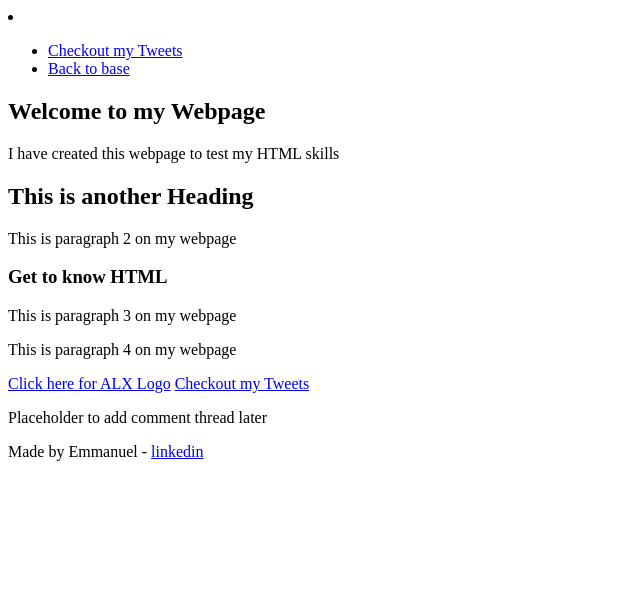
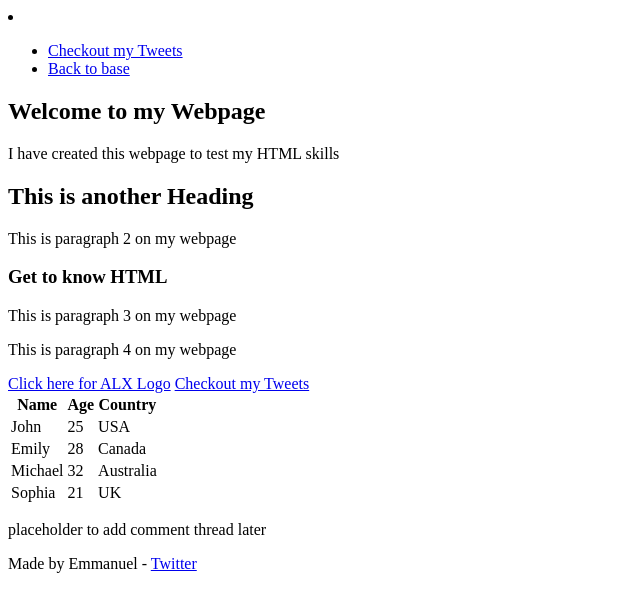
Before and after one commit to Manu-baraka/My_First_Portfolio, a plain HTML site: page html_basic/index.html in a window 1280 px wide. Shown: the whole page, without its empty margins (0-640 px from the left). Drawn offline with Linux system fonts and the light colour scheme.

Commit message:
Added tables to my file

```diff
--- a/html_basic/index.html
+++ b/html_basic/index.html
@@ -26,16 +26,42 @@
 
           <a href="https://i.ibb.co/gTDZZT8/ALX-Logo-07.png">Click here for ALX Logo</a>
           <a href="/tweets.html">Checkout my Tweets</a>
-
+    <table>
+        <thead>
+          <tr>
+            <th>Name</th>
+            <th>Age</th>
+            <th>Country</th>
+          </tr>
+          <tr>
+            <td>John</td>
+            <td>25</td>
+            <td>USA</td>
+          </tr>
+          <tr>
+            <td>Emily</td>
+            <td>28</td>
+            <td>Canada</td>
+          </tr>
+            <tr>
+                <td>Michael</td>
+                <td>32</td>
+                <td>Australia</td>
+            </tr>
+            <tr>
+                <td>Sophia</td>
+                <td>21</td>
+                <td>UK</td>
+    </table>
       </article>
 
       <aside>
-        <p>Placeholder to add comment thread later</p>
+        <p>placeholder to add comment thread later</p>
       </aside>
     </main>
 
     <footer>
-      <p>Made by Emmanuel - <a href="https://www.linkedin.com/in/emmanuelmusalagani/" target="_blank">linkedin</a></p>
+      <p>Made by Emmanuel - <a href="https://x.com/home" target="_blank">Twitter</a></p>
     </footer>
   </body>
 </html>
```
Also changed, not shown: html_basic/tweets.html (+1 -1 lines).
